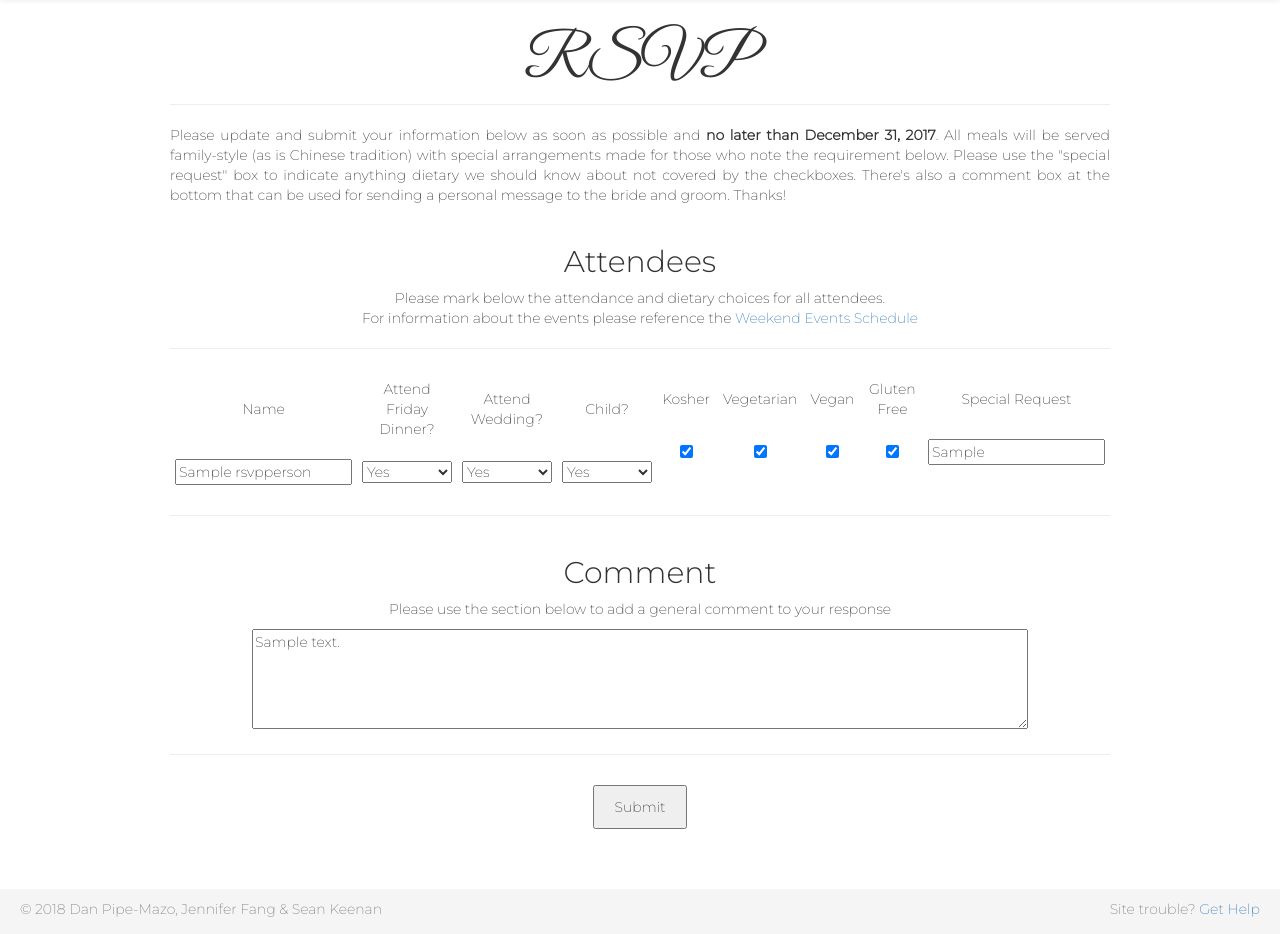
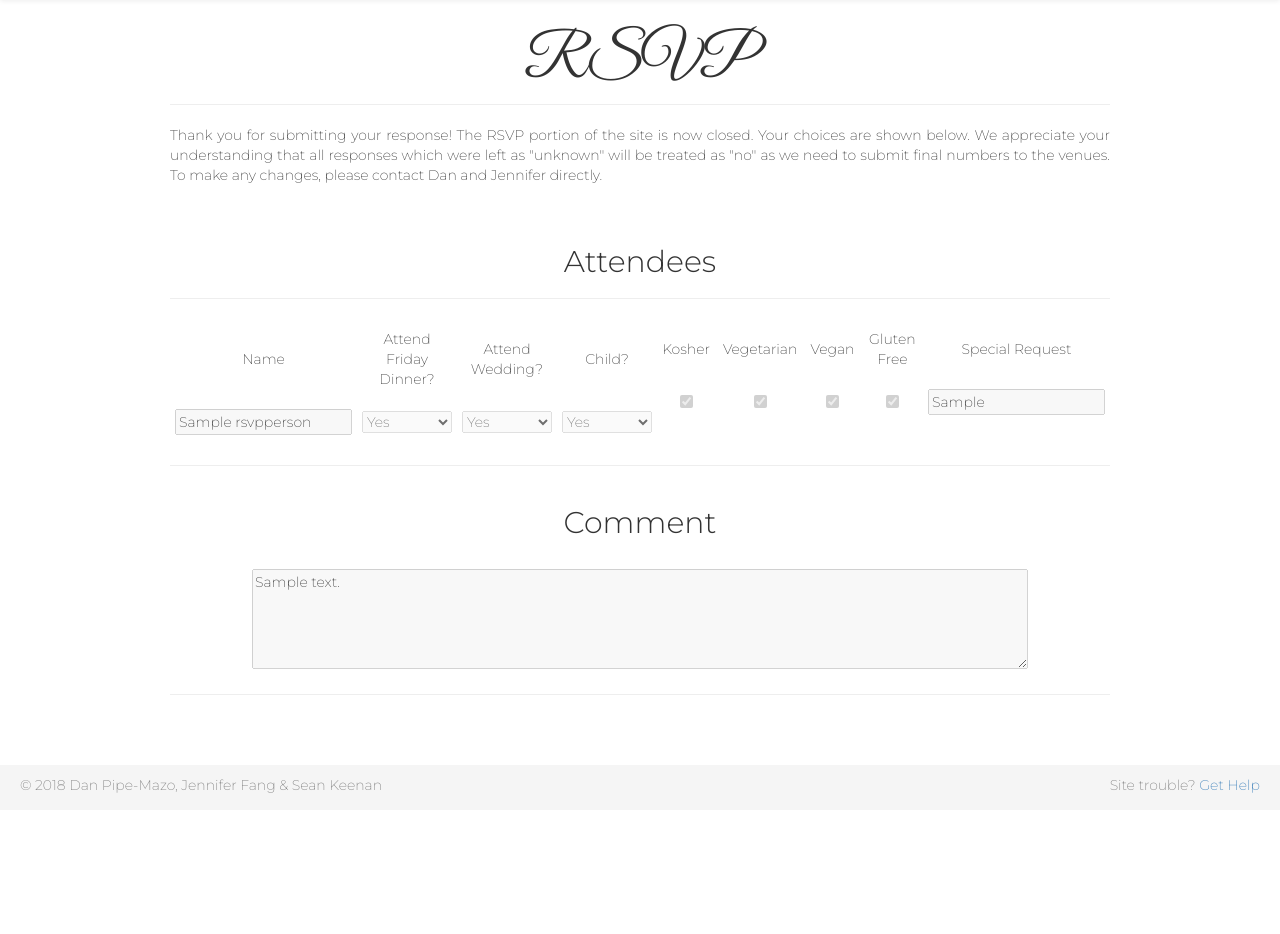
Before and after one commit to dpipemazo/wedsite, a Django app: page /rsvp in a window 1280 px wide. Shown: the part 51-985 px from the top of the page. After the commit the page ends 844 px from the top, so only its background shows below. Run offline with Django 3.2, Linux system fonts and the light colour scheme; a user stored in the database is signed in; tables that the repository leaves empty hold one stand-in row (values such as "Sample post"); some libraries are stand-ins or nearby versions; some web fonts are replaced.

Commit message:
RSVP: no longer active
Make fields in form disabled, update text to reflect that RSVP is
no longer active on the site.

```diff
--- a/wedding/forms.py
+++ b/wedding/forms.py
@@ -179,6 +179,7 @@ class RSVPForm(forms.ModelForm):
         """
         super(RSVPForm, self).__init__(*args, **kwargs)
         self.fields['comment'].required = False
+        self.fields['comment'].disabled = True
 
 # Formset for all RSVP Persons
 RSVPPersonFormSet = inlineformset_factory(RSVP, RSVPPerson,
--- a/wedding/templates/wedding/pages/rsvp.html
+++ b/wedding/templates/wedding/pages/rsvp.html
@@ -10,9 +10,10 @@ RSVP
   <h1 class="page-header">RSVP</h1>
     <div class="row">
         <div class="col-sm-12 text-justify rsvp-text">
-            Please update and submit your information below as soon as possible and <b>no later than December 31, 2017</b>.
+            Thank you for submitting your response! The RSVP portion of the site is now closed. Your choices are shown below. We appreciate your understanding that all responses which were left as "unknown" will be treated as "no" as we need to submit final numbers to the venues. To make any changes, please contact Dan and Jennifer directly. <br><br>
 
-            All meals will be served family-style (as is Chinese tradition) with special arrangements made for those who note the requirement below. Please use the "special request" box to indicate anything dietary we should know about not covered by the checkboxes. There's also a comment box at the bottom that can be used for sending a personal message to the bride and groom. Thanks!
+<!-- RSVP disabled, this is no longer needed -->
+<!--             All meals will be served family-style (as is Chinese tradition) with special arrangements made for those who note the requirement below. Please use the "special request" box to indicate anything dietary we should know about not covered by the checkboxes. There's also a comment box at the bottom that can be used for sending a personal message to the bride and groom. Thanks! -->
         </div>
     </div>
 
@@ -58,10 +59,11 @@ RSVP
         <div class="base-font">
             <h2 class="text-center"> Attendees </h2>
 
-            <p>
+<!-- Form is disabled, this section is no longer needed -->
+<!--             <p>
                 Please mark below the attendance and dietary choices for all attendees.<br>
                 For information about the events please reference the <a href="{% url 'events' %}">Weekend Events Schedule</a>
-            </p>
+            </p> -->
 
         {% for form in formset %}
             {{ form.id }}
@@ -109,7 +111,8 @@ RSVP
 
         <div class="row base-font" align="center">
             <h2 class="text-center"> Comment </h2>
-            <p> Please use the section below to add a general comment to your response<br></p>
+<!-- Form disabled, no longer need this comment section. Need a space to make it look good though --> <br>
+<!--             <p> Please use the section below to add a general comment to your response<br></p> -->
 
             {{ rsvp_form.comment }}
         </div>
@@ -117,7 +120,8 @@ RSVP
         <hr>
 
         {% if formset %}
-            <input type="submit" class="login-button" value="Submit" />
+            <!-- Remove Submit button since we've locked the forms -->
+            <!-- <input type="submit" class="login-button" value="Submit" /> -->
         {% endif %}
     </form>
 </div>
--- a/wedding/views.py
+++ b/wedding/views.py
@@ -81,6 +81,12 @@ class RSVPView(View):
             updated = True if (request.GET.get('updated', '') == 'y') else False
             new_account = True if (request.GET.get('new_account', '') == 'y') else False
             formset = RSVPPersonFormSet(instance=rsvp, prefix='people') if rsvp else []
+
+            # Need to make the formset read-only since we locked the RSVPs
+            for form in formset:
+                for field in form.fields:
+                    form.fields[field].disabled = True
+
             rsvp_form = RSVPForm(instance=rsvp, prefix='rsvp') if rsvp else None
             return render(request, 'wedding/pages/rsvp.html',
                 {
```
